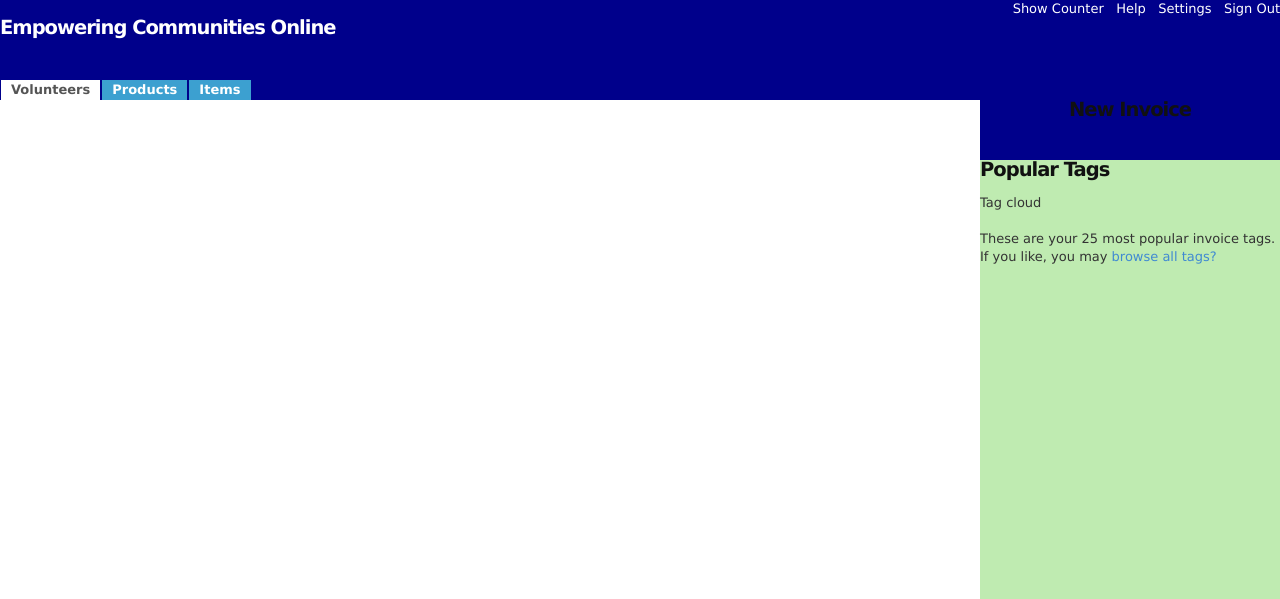
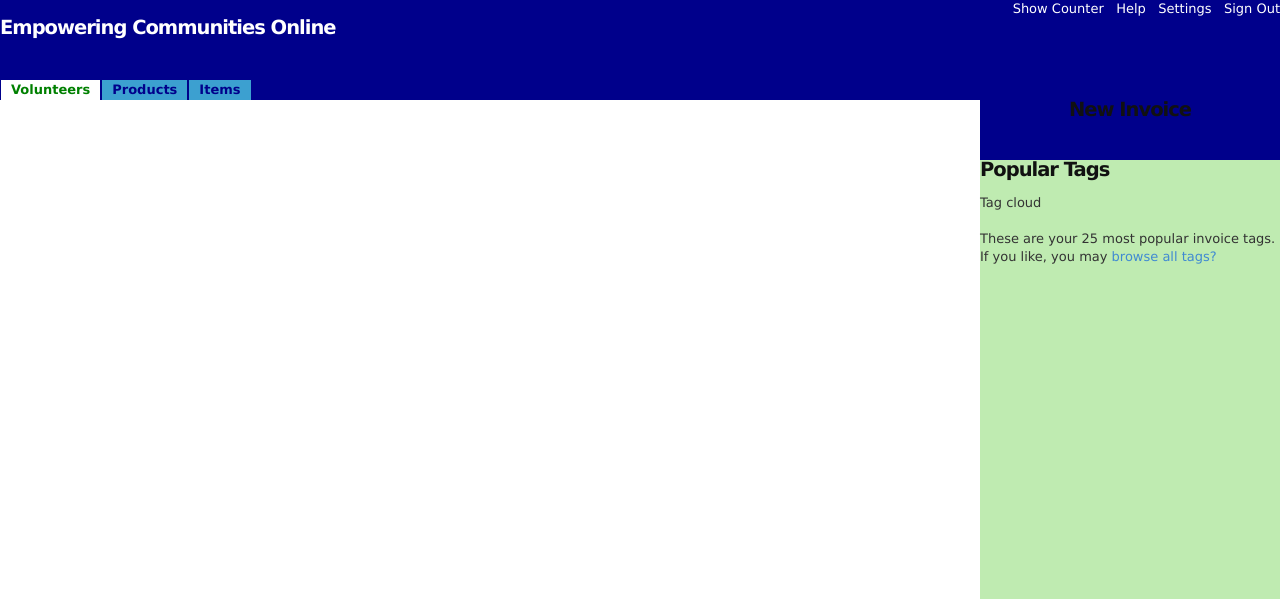
Before and after one commit to evolve2k/empowercommunities, a Rails app: template app/views/layouts/volunteers.html.erb in a window 1280 px wide. Shown: the top 599 px of the page. Run offline with Rails 7, Linux system fonts and the light colour scheme; the template is opened without the code that fills it, so the values that code supplies are empty.

Commit message:
quick css tidy & minor color changes

```diff
--- a/public/stylesheets/master.css
+++ b/public/stylesheets/master.css
@@ -105,7 +105,7 @@ a:hover {
   text-align: right;
 }
 
-div.nav{
+.nav{
   margin-top:42px;
   background: yellow;
   background-color: black; /*#3CA0D0; /* Sky Blue */
@@ -113,7 +113,7 @@ div.nav{
   color: white;
 }
 
-div.nav li {
+.nav li {
   list-style-type:none;
   margin: 0px 2px 0px 0px;
   padding: 0px 0px 0px 0px;
@@ -121,50 +121,50 @@ div.nav li {
   vertical-align:text-bottom;
 }
 
-div.nav li a.tab {
+.nav li a.tab {
  float: left;
  margin: 0px 1px 0px 1px;
 }
 
-div.nav li a {
+.nav li a {
   padding: 1px 10px 1px 10px;
   background: #3CA0D0; /* Sky Blue  old colour #507AAA; */
   font-weight: bold;
-  color: white;
+  color: darkblue;
   text-decoration: none
 }
-div.nav li a:hover {
-  color: blue;
+.nav li a:hover {
+  color: white;
 }
 
-div.nav li a.selected {
+.nav li a.selected {
   background: #fff;
-  color:#555;
+  color: green;
 }
 
 
-div.content{
+.content{
   clear: both;
 }
 
-div.column-1{
+.column-1{
   float: left;
 }
 
-div.column-2{
+.column-2{
   width: 500px;
   float: right;
   text-align: center;
 }
 
-div.sidebar{
+.sidebar{
    background-color: #BFEBB1; /* Light Green */
    width: 300px;
    height: 500px;
    float: right;
 }
 
-div.sidebar-a{
+.sidebar-a{
   background-color: darkblue; /* Sky Blue */
   float:left;
   width: 300px;
```
Also changed, not shown: other parts of public/stylesheets/master.css (+1 -1 lines), 1 other file.
